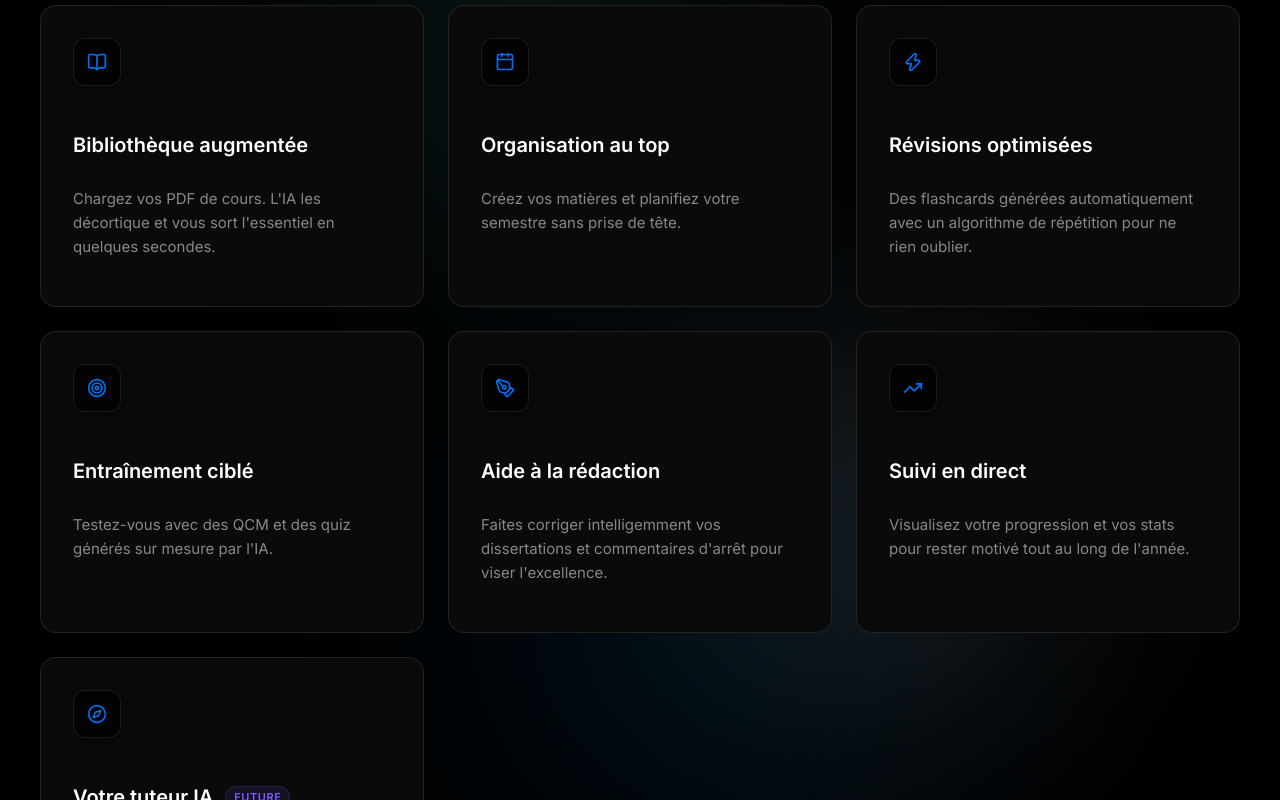
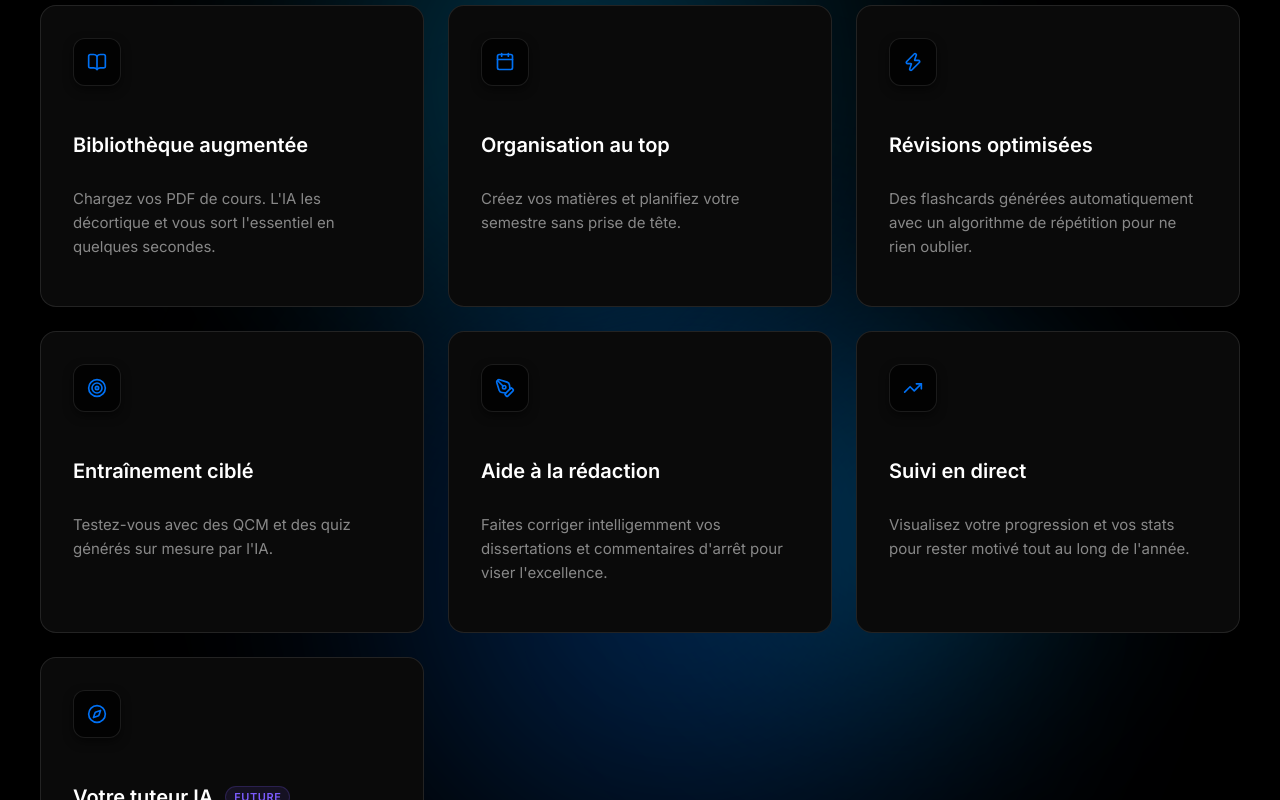
Before and after one commit to tuinaalex685-commits/TUINA.AI, a Next.js app: page / in a window 1280 px wide. Shown: the part 1880-2680 px from the top of the page. Built offline with nearby package versions, Linux system fonts and the light colour scheme.

Commit message:
design: accentuer le bleu du fond des features

```diff
--- a/src/components/features/Features.module.css
+++ b/src/components/features/Features.module.css
@@ -14,29 +14,29 @@
   z-index: 0;
   pointer-events: none;
   overflow: hidden;
-  opacity: 0.35; /* Légère opacité pour créer de la profondeur sans saturer */
+  opacity: 0.6; /* Plus opaque pour qu'on voit bien le bleu */
 }
 
 .glowCyan, .glowAzure, .glowWhite {
   position: absolute;
   border-radius: 50%;
-  filter: blur(120px);
+  filter: blur(100px);
   animation: floatLight 25s infinite alternate ease-in-out;
 }
 
 .glowCyan {
-  width: 600px;
-  height: 600px;
-  background: radial-gradient(circle, rgba(100, 240, 255, 0.4), transparent 70%);
+  width: 700px;
+  height: 700px;
+  background: radial-gradient(circle, rgba(0, 180, 255, 0.6), transparent 70%); /* Bleu plus vif */
   top: 5%;
   left: 15%;
   animation-delay: 0s;
 }
 
 .glowAzure {
-  width: 800px;
-  height: 800px;
-  background: radial-gradient(circle, rgba(0, 150, 255, 0.35), transparent 70%);
+  width: 900px;
+  height: 900px;
+  background: radial-gradient(circle, rgba(0, 112, 243, 0.6), transparent 70%); /* Vrai bleu azur Vercel */
   bottom: 5%;
   right: 10%;
   animation-delay: -8s;
@@ -45,7 +45,7 @@
 .glowWhite {
   width: 500px;
   height: 500px;
-  background: radial-gradient(circle, rgba(255, 255, 255, 0.5), transparent 70%);
+  background: radial-gradient(circle, rgba(0, 200, 255, 0.4), transparent 70%); /* Cyan clair au lieu de blanc pur */
   top: 40%;
   left: 50%;
   transform: translate(-50%, -50%);
```
